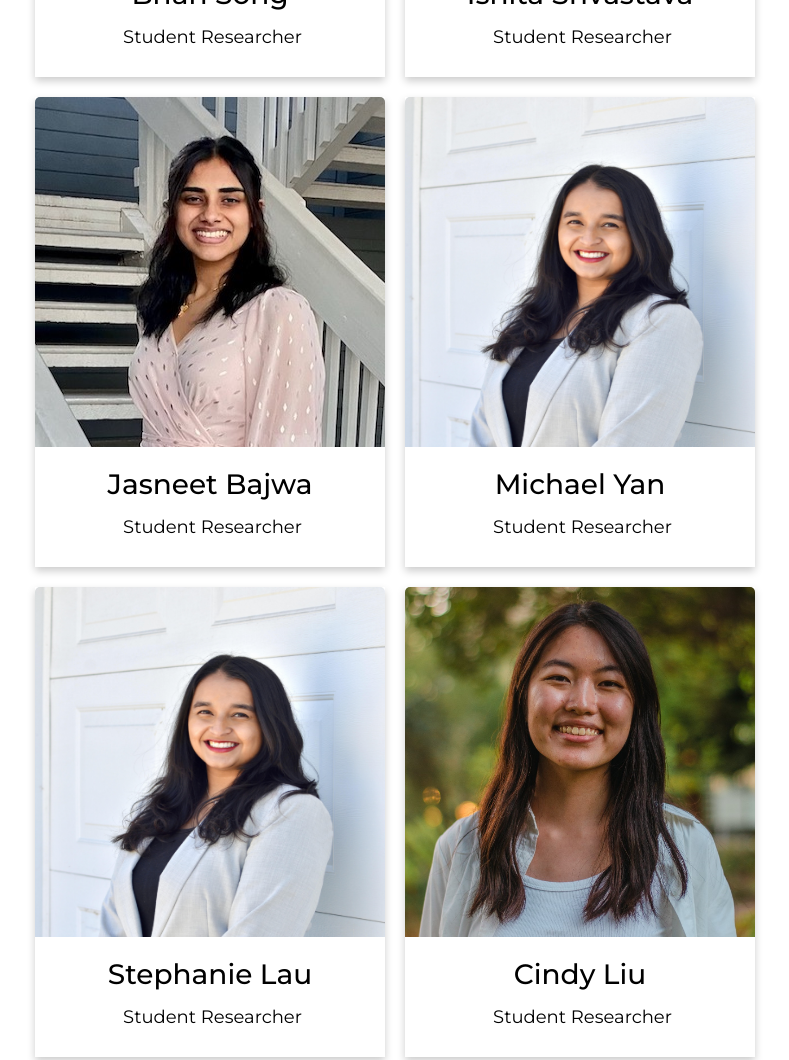
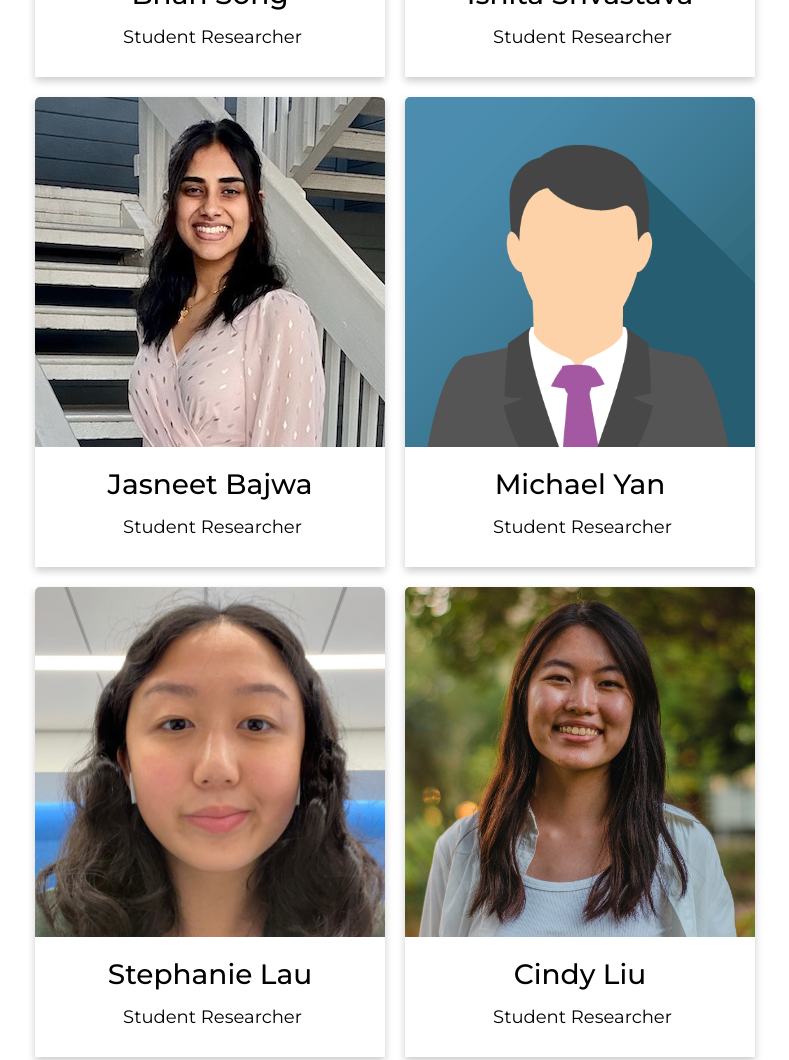
Before and after one commit to FuturePain/myWebsite, a plain HTML site: page about.html in a window 1280 px wide. Shown: the part 1166-2226 px from the top of the page, without its empty margins (245-1034 px from the left). Drawn offline with nearby package versions, Linux system fonts and the light colour scheme.

Commit message:
minor image styling changes

```diff
--- a/about.html
+++ b/about.html
@@ -84,7 +84,7 @@
       <div class="bio-card">
         <div class="bio-card-inner">
           <div class="bio-card-front">
-            <div class="bio-card-pic"><img src="./assets/images/ishita.jpg" alt="Headshot of Ishita Srivastava"></div>
+            <div class="bio-card-pic"><img src="./assets/images/song.jpg" alt="Headshot of Ishita Srivastava"></div>
             <div class="bio-card-name">Brian Song</div>
             <div class="bio-card-role">Student Researcher</div>
           </div>
@@ -129,7 +129,7 @@
       <div class="bio-card">
         <div class="bio-card-inner">
           <div class="bio-card-front">
-            <div class="bio-card-pic"><img src="./assets/images/ishita.jpg" alt="Headshot of Ishita Srivastava"></div>
+            <div class="bio-card-pic"><img src="./assets/images/filler.png" alt="Headshot of Ishita Srivastava"></div>
             <div class="bio-card-name">Michael Yan</div>
             <div class="bio-card-role">Student Researcher</div>
           </div>
@@ -144,7 +144,7 @@
       <div class="bio-card">
         <div class="bio-card-inner">
           <div class="bio-card-front">
-            <div class="bio-card-pic"><img src="./assets/images/ishita.jpg" alt="Headshot of Ishita Srivastava"></div>
+            <div class="bio-card-pic"><img src="./assets/images/steph.jpg" alt="Headshot of Ishita Srivastava"></div>
             <div class="bio-card-name">Stephanie Lau</div>
             <div class="bio-card-role">Student Researcher</div>
           </div>
--- a/assets/styles/style.css
+++ b/assets/styles/style.css
@@ -642,6 +642,7 @@ p {
 .bio-card-pic img {
   width: 100%;
   height: 350px;
+  object-fit: cover;
   border-radius: 5px 5px 0px 0px;
 }
 
```
Also changed, not shown: assets/images/filler.png (added), assets/images/steph.jpg (added), 4 other files.
